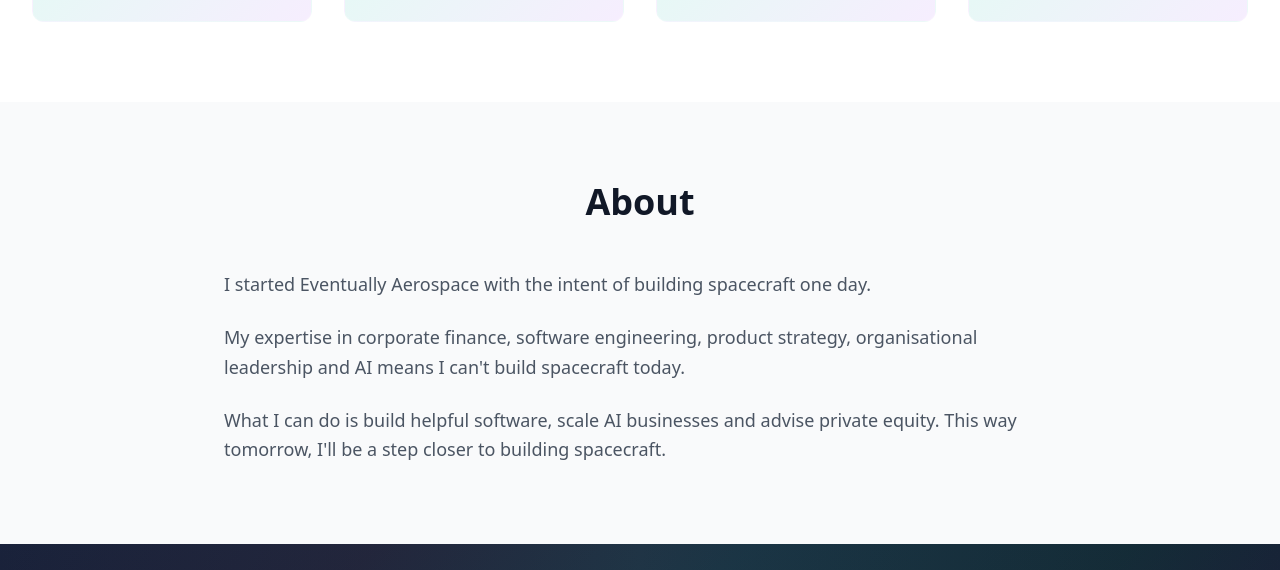
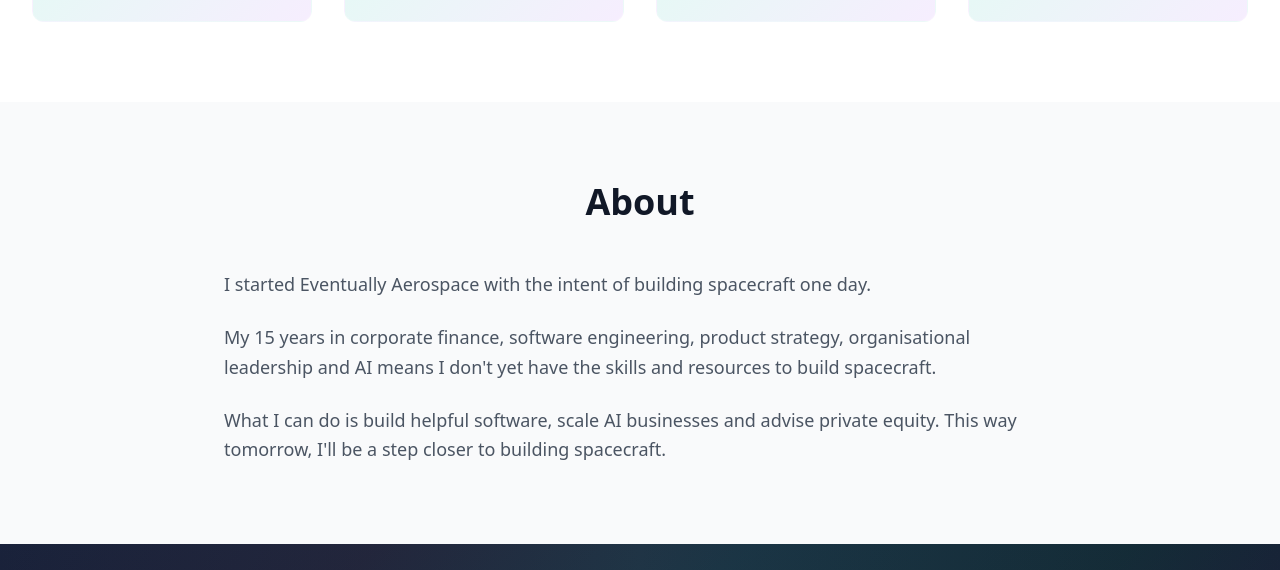
Before and after one commit to jetk/eventuallyaero, a website: page index.html in a window 1280 px wide. Shown: the part 1012-1582 px from the top of the page. Drawn offline with Linux system fonts and the light colour scheme.

Commit message:
updated some wording

```diff
--- a/index.html
+++ b/index.html
@@ -108,7 +108,7 @@
                 </p>
 
                 <p class="text-lg leading-relaxed mb-6">
-                    My expertise in corporate finance, software engineering, product strategy, organisational leadership and AI means I can't build spacecraft today.
+                    My 15 years in corporate finance, software engineering, product strategy, organisational leadership and AI means I don't yet have the skills and resources to build spacecraft.
                 </p>
 
                 <p class="text-lg leading-relaxed">
```
